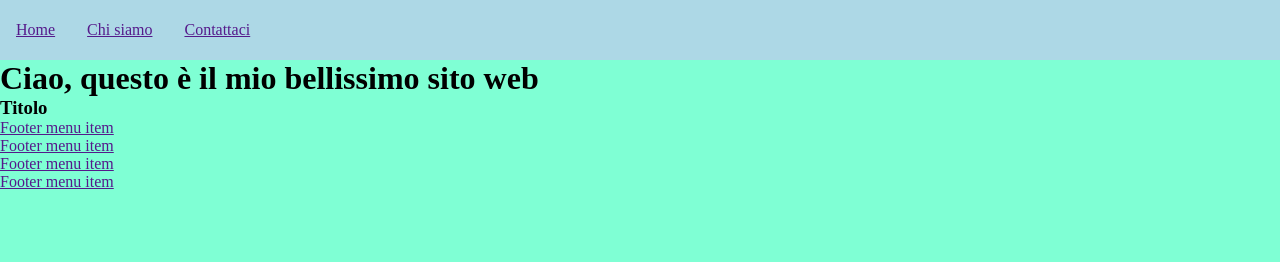
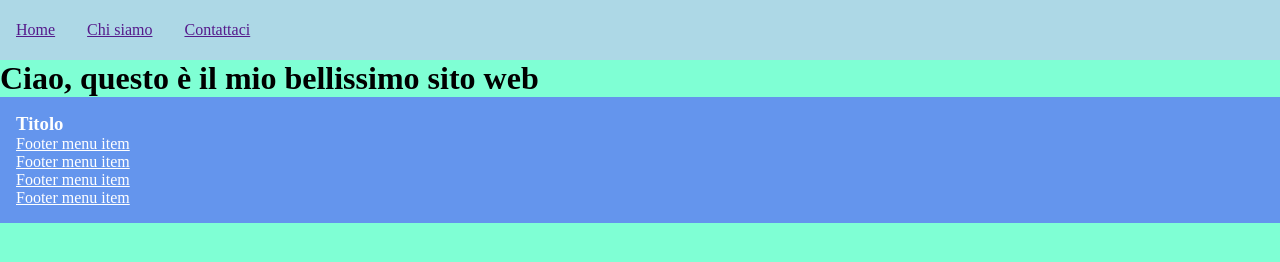
Before and after one commit to olga-demina/git-branch-merge, a plain HTML site: page index.html in a window 1280 px wide. Drawn offline with Linux system fonts and the light colour scheme.

Commit message:
Footer completato

```diff
--- a/css/style.css
+++ b/css/style.css
@@ -25,5 +25,16 @@ header .menu {
 }
 
 header .menu li {
-    margin: 0 1rem
+  margin: 0 1rem;
 }
+
+/* FOOTER */
+footer {
+  background-color: cornflowerblue;
+  color: white;
+  padding: 1rem;
+}
+
+footer a {
+    color: inherit;
+}
```
Lines whose indentation alone changed are shown as unchanged.
